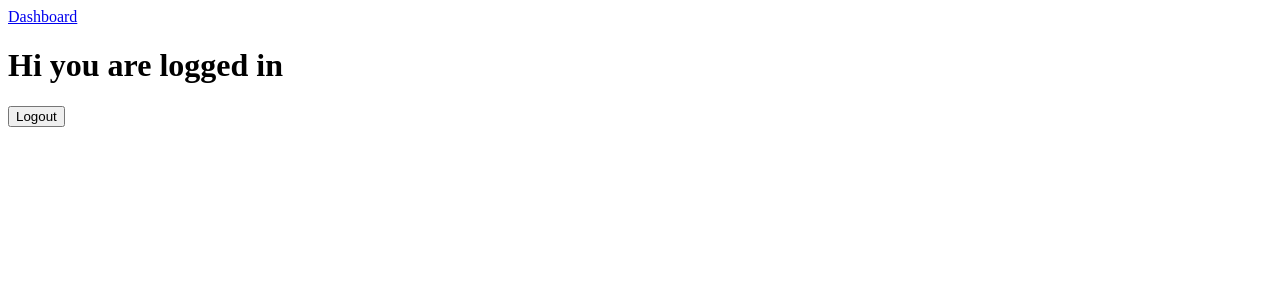
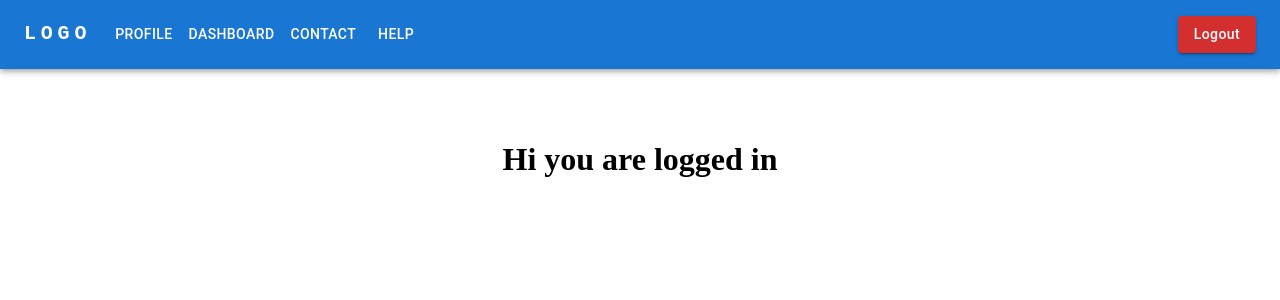
Before and after one commit to NitinHirve/routesapp, a React (Create React App) app: page /profile in a window 1280 px wide. Shown: the top 300 px of the page. Built offline with nearby package versions, Linux system fonts and the light colour scheme; sample sign-in values are in the browser's storage.

Commit message:
added UI

```diff
--- a/public/index.html
+++ b/public/index.html
@@ -25,6 +25,12 @@
       Learn how to configure a non-root public URL by running `npm run build`.
     -->
     <title>React App</title>
+  <style>
+    *{
+      padding:0;
+      margin: 0;
+    }
+  </style>
   </head>
   <body>
     <noscript>You need to enable JavaScript to run this app.</noscript>
--- a/src/App.js
+++ b/src/App.js
@@ -4,6 +4,16 @@ import { Navigate, Route, Routes } from 'react-router-dom';
 import Auth from './Pages/Auth';
 import Dashboard from './Pages/Dashboard';
 import Profile from './Pages/Profile';
+import { Box, styled } from '@mui/material';
+import Header from './components/Header';
+
+const StyledBox = styled(Box)({
+  display: "flex",
+  flexDirection: "column",
+  alignItems: "center",
+  width: "100%",
+})
+
 
 const App = () => {
 
@@ -21,8 +31,12 @@ const App = () => {
   }, [user])
 
 
+
   return (
     <>
+        <StyledBox>
+        {user &&       <Header logout={() => setUser(false)}/>
+}
       <Routes>
         {!user &&
           <Route path="/auth" element={<Auth authenticate={() => setUser(true)} />} />
@@ -35,6 +49,8 @@ const App = () => {
         }
         <Route path="*" element={<Navigate to={user? "/profile" : "/auth"} />} />
       </Routes>
+      </StyledBox>
+
     </>
   );
 }
--- a/src/Pages/Auth.js
+++ b/src/Pages/Auth.js
@@ -1,19 +1,66 @@
 import React from 'react';
-import {useNavigate} from 'react-router-dom';
+import { useNavigate } from 'react-router-dom';
+import { Formik, Form, Field, ErrorMessage, FieldArray, FastField } from 'formik';
+import { Box, Button, FormControl, FormControlLabel, FormLabel, IconButton, ListItem, ListItemButton, ListItemIcon, ListItemText, Radio, RadioGroup, Slide, Stack, styled, Switch, TextField, Typography } from '@mui/material';
+import * as Yup from 'yup';
 
-const Auth = ({authenticate}) => {
 
-    const navigate = useNavigate()
+const initialValues = {
+  email: "",
+  password: ""
+}
 
-    const onClick = ()=>{
-        authenticate();
-        navigate("profile");
+const validationSchema = Yup.object({
+  email: Yup.string().required('Required!'),
+  password: Yup.string().required('Required!'),
+});
+
+const Auth = ({ authenticate }) => {
+
+
+
+  const navigate = useNavigate()
+
+  // const onClick = () => {
+  //   authenticate();
+  //   navigate("profile");
+  // }
+
+  const onSubmit = (values) => {
+    console.log('User credentials : ',values);
+    if(values.email==='hirvenitin@gmail.com' && values.password==='12345')
+    {
+      authenticate();
+      navigate("profile");
     }
+    else{
+      alert("Invalid user email or password");
+    }
+}
 
   return (
     <>
-        <h2>Please authenticate to continue </h2>
-        <button onClick ={onClick}>Authentication</button>
+    <br></br><br></br><br></br><br></br>
+      <h2>Login </h2><br></br><br></br><br></br><br></br>
+      <Formik
+       initialValues={initialValues}
+                validationSchema={validationSchema}
+                onSubmit={onSubmit}
+      >
+        <Form>
+          <Box sx={{marginBottom: "13px"}}>
+            <Field type="text" label="Email address" variant="outlined" id="email-address" name="email"
+              placeholder="Your email" as={TextField} />
+          </Box>
+          <Box sx={{marginBottom: "13px"}}>
+            <Field type="password" label="Password" variant="outlined" id="password" name="password"
+              placeholder="Your password" as={TextField} />
+          </Box>
+          <Box sx={{marginBottom: "13px",display:'flex',justifyContent:'center'}}>
+            <Button sx={{textTransform: 'none'}} type="submit" variant="contained" >Login</Button>
+          </Box>
+        </Form>
+      </Formik>
     </>
   )
 }
--- a/src/Pages/Profile.js
+++ b/src/Pages/Profile.js
@@ -1,12 +1,18 @@
+import { AppBar, Avatar, Box, Button, Container, IconButton, Menu, Toolbar, Tooltip, Typography } from '@mui/material';
 import React from 'react'
 import {Link} from 'react-router-dom';
+import Header from '../components/Header';
+
+const pages = ['Dashboard', 'Contact', 'Help'];
+
 
 const Profile = ({logout}) => {
   return (
     <>
-      <Link to="/dashboard" >Dashboard</Link>
+      {/* <Link to="/dashboard" >Dashboard</Link> */}
+
+    <br></br><br></br><br></br><br></br>
       <h1>Hi you are logged in</h1>
-      <button onClick={logout}>Logout</button>
     </>
   )
 }
--- /dev/null
+++ b/src/components/Header.js
@@ -0,0 +1,86 @@
+import { AppBar, Avatar, Box, Button, Container, IconButton, Menu, Toolbar, Tooltip, Typography } from '@mui/material';
+import React from 'react'
+import {Link} from 'react-router-dom';
+
+const pages = ['Profile','Dashboard', 'Contact', 'Help'];
+
+
+const Header = ({logout}) => {
+  return (
+    <>
+          <AppBar position="static">
+      <Container maxWidth="xl">
+        <Toolbar disableGutters>
+          <Typography
+            variant="h6"
+            noWrap
+            component="a"
+            href="/"
+            sx={{
+              mr: 2,
+              display: { xs: 'none', md: 'flex' },
+              fontFamily: 'monospace',
+              fontWeight: 700,
+              letterSpacing: '.3rem',
+              color: 'inherit',
+              textDecoration: 'none',
+            }}
+          >
+            LOGO
+          </Typography>
+
+          <Box sx={{ flexGrow: 1, display: { xs: 'flex', md: 'none' } }}>
+            <IconButton
+              size="large"
+              aria-label="account of current user"
+              aria-controls="menu-appbar"
+              aria-haspopup="true"
+              color="inherit"
+            >
+            </IconButton>
+
+          </Box>
+          <Typography
+            variant="h5"
+            noWrap
+            component="a"
+            href=""
+            sx={{
+              mr: 2,
+              display: { xs: 'flex', md: 'none' },
+              flexGrow: 1,
+              fontFamily: 'monospace',
+              fontWeight: 700,
+              letterSpacing: '.3rem',
+              color: 'inherit',
+              textDecoration: 'none',
+            }}
+          >
+            LOGO
+          </Typography>
+          <Box sx={{ flexGrow: 1, display: { xs: 'none', md: 'flex' } }}>
+            {pages.map((page) => (
+              <Button
+                key={page}
+                sx={{ my: 2, color: 'white', display: 'block' }}
+              >
+                <Link style={{textDecoration: 'none',color: 'white'}}to={`/${page}`} >{page}</Link>
+              </Button>
+            ))}
+          </Box>
+
+          <Box sx={{ flexGrow: 0 }}>
+              {/* <Button onClick={logout}>Logout</Button>  */}
+              <Button onClick={logout}sx={{textTransform: 'none'}} color="error" variant="contained" >Logout</Button>
+
+          </Box>
+
+
+        </Toolbar>
+      </Container>
+    </AppBar>
+    </>
+  )
+}
+
+export default Header
```
Also changed, not shown: package.json (+6 -1 lines), 1 other file (tests, documents, lock files or other folders).
